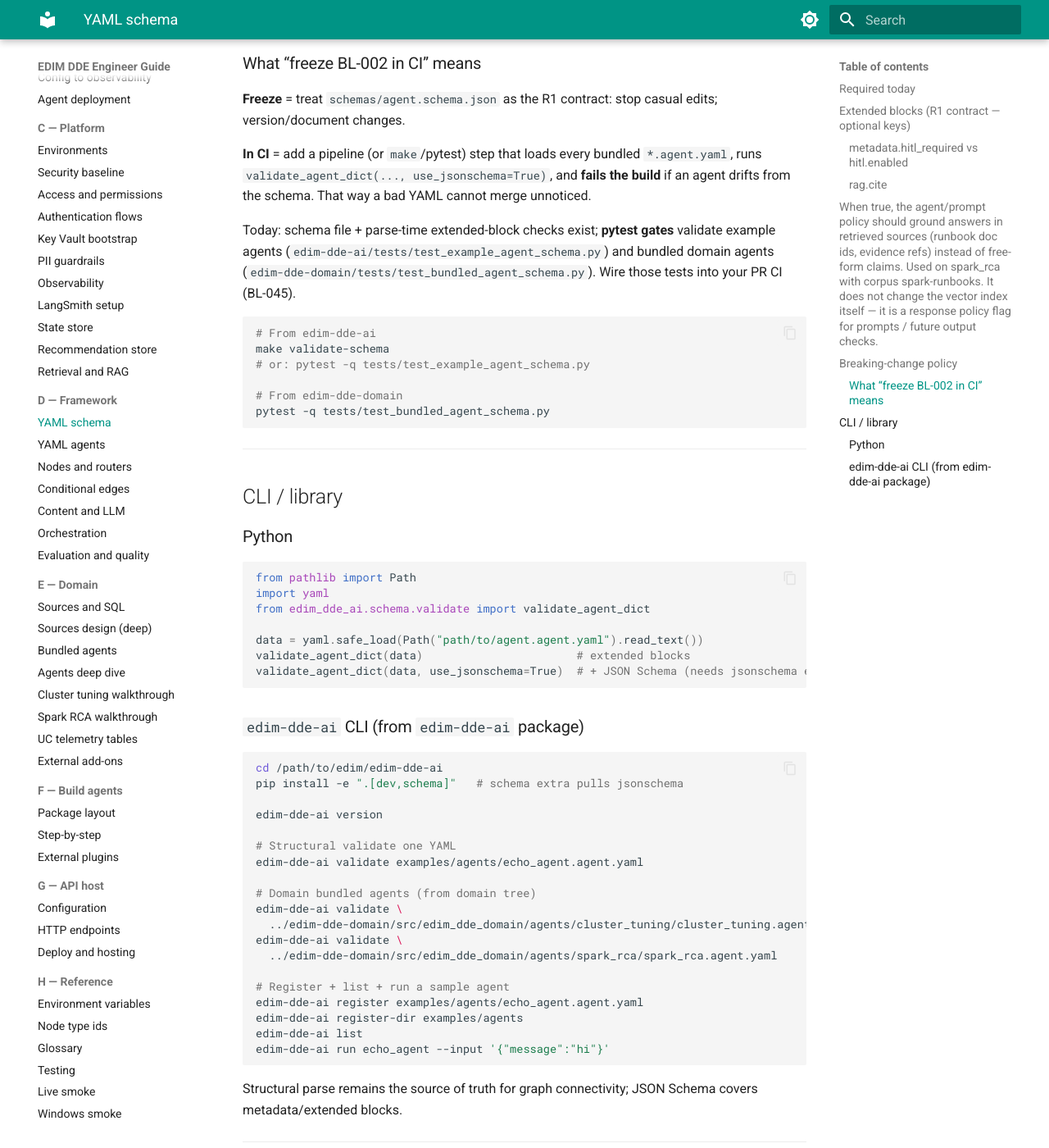
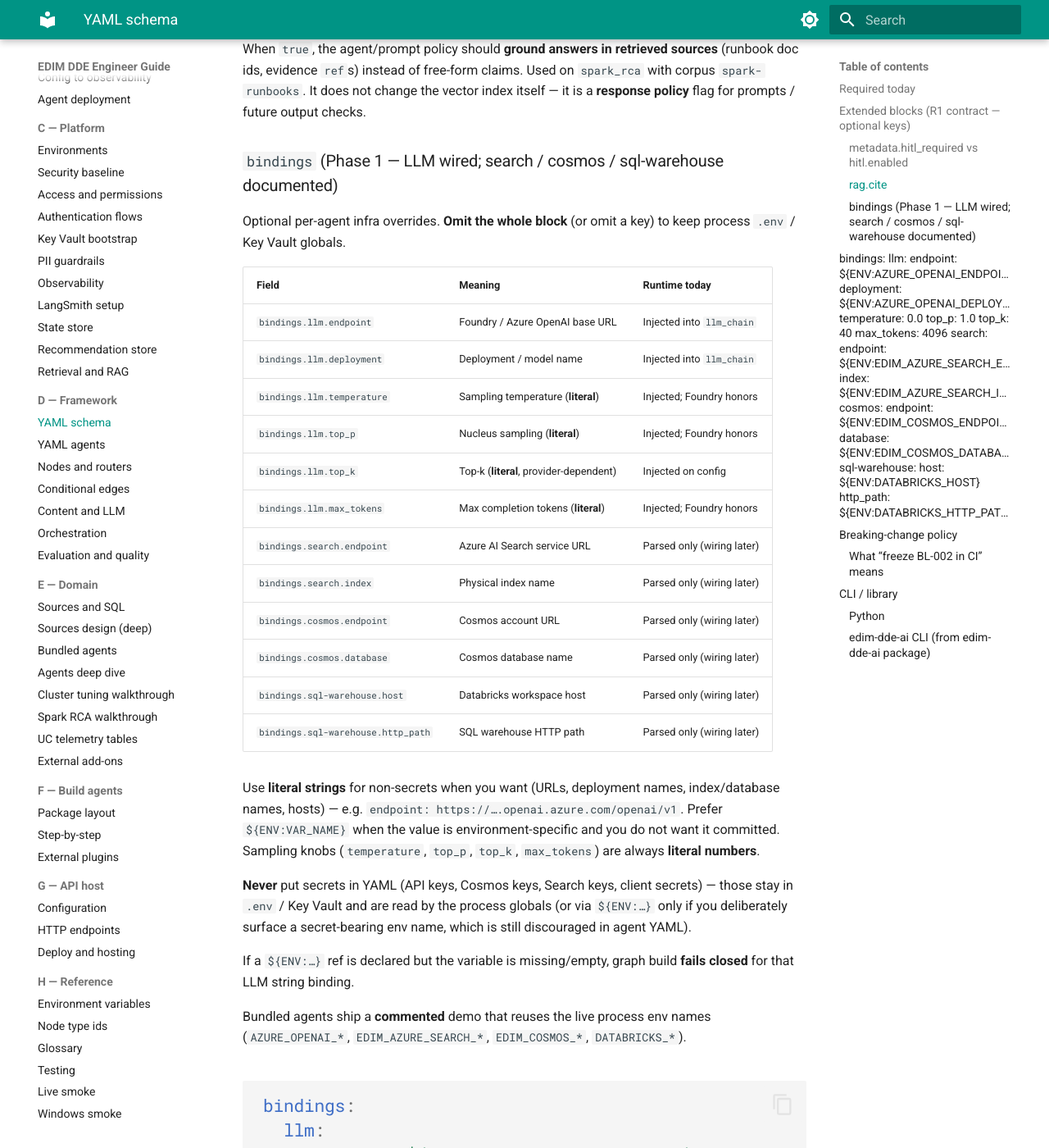
Before and after one commit to sabbineni07/edim-dde-domain, an MkDocs documentation site: the page built from docs/framework/yaml-schema.md, in a window 1280 px wide and 1400 px high, scrolled down 2895 px. Shown: the whole window at 82% size. Built offline with MkDocs 1.6.1 and Material for MkDocs 9.7.7, drawn with Linux system fonts in a browser that asks for light colours; some of the changed text lies outside the part shown.

Commit message:
bindings through yaml config

````diff
--- a/docs/framework/yaml-schema.md
+++ b/docs/framework/yaml-schema.md
@@ -65,6 +65,27 @@ metadata:
 model:
   ref: foundry-gpt-4o     # logical id; resolves via env/registry later
 
+# Optional Phase 1: per-agent infra targets (omit → process .env globals).
+# llm is wired today (incl. literal sampling knobs); search / cosmos /
+# sql-warehouse are shape-validated for demos.
+bindings:
+  llm:
+    endpoint: ${ENV:AZURE_OPENAI_ENDPOINT}
+    deployment: ${ENV:AZURE_OPENAI_DEPLOYMENT_NAME}
+    temperature: 0.0
+    top_p: 1.0
+    top_k: 40
+    max_tokens: 4096
+  search:
+    endpoint: ${ENV:EDIM_AZURE_SEARCH_ENDPOINT}
+    index: ${ENV:EDIM_AZURE_SEARCH_INDEX}
+  cosmos:
+    endpoint: ${ENV:EDIM_COSMOS_ENDPOINT}
+    database: ${ENV:EDIM_COSMOS_DATABASE}
+  sql-warehouse:
+    host: ${ENV:DATABRICKS_HOST}
+    http_path: ${ENV:DATABRICKS_HTTP_PATH}
+
 tools: []                 # future tool registry refs
 
 rag:
@@ -103,6 +124,53 @@ Practical R1: set `metadata.hitl_required` for documentation/catalog; keep `hitl
 ### `rag.cite`
 
 When `true`, the agent/prompt policy should **ground answers in retrieved sources** (runbook doc ids, evidence `ref`s) instead of free-form claims. Used on `spark_rca` with corpus `spark-runbooks`. It does not change the vector index itself — it is a **response policy** flag for prompts / future output checks.
+
+### `bindings` (Phase 1 — LLM wired; search / cosmos / sql-warehouse documented)
+
+Optional per-agent infra overrides. **Omit the whole block** (or omit a key) to keep process `.env` / Key Vault globals.
+
+| Field | Meaning | Runtime today |
+|-------|---------|---------------|
+| `bindings.llm.endpoint` | Foundry / Azure OpenAI base URL | Injected into `llm_chain` |
+| `bindings.llm.deployment` | Deployment / model name | Injected into `llm_chain` |
+| `bindings.llm.temperature` | Sampling temperature (**literal**) | Injected; Foundry honors |
+| `bindings.llm.top_p` | Nucleus sampling (**literal**) | Injected; Foundry honors |
+| `bindings.llm.top_k` | Top-k (**literal**, provider-dependent) | Injected on config |
+| `bindings.llm.max_tokens` | Max completion tokens (**literal**) | Injected; Foundry honors |
+| `bindings.search.endpoint` | Azure AI Search service URL | Parsed only (wiring later) |
+| `bindings.search.index` | Physical index name | Parsed only (wiring later) |
+| `bindings.cosmos.endpoint` | Cosmos account URL | Parsed only (wiring later) |
+| `bindings.cosmos.database` | Cosmos database name | Parsed only (wiring later) |
+| `bindings.sql-warehouse.host` | Databricks workspace host | Parsed only (wiring later) |
+| `bindings.sql-warehouse.http_path` | SQL warehouse HTTP path | Parsed only (wiring later) |
+
+Use **literal strings** for non-secrets when you want (URLs, deployment names, index/database names, hosts) — e.g. `endpoint: https://….openai.azure.com/openai/v1`. Prefer `${ENV:VAR_NAME}` when the value is environment-specific and you do not want it committed. Sampling knobs (`temperature`, `top_p`, `top_k`, `max_tokens`) are always **literal numbers**.
+
+**Never** put secrets in YAML (API keys, Cosmos keys, Search keys, client secrets) — those stay in `.env` / Key Vault and are read by the process globals (or via `${ENV:…}` only if you deliberately surface a secret-bearing env name, which is still discouraged in agent YAML).
+
+If a `${ENV:…}` ref is declared but the variable is missing/empty, graph build **fails closed** for that LLM string binding.
+
+Bundled agents ship a **commented** demo that reuses the live process env names (`AZURE_OPENAI_*`, `EDIM_AZURE_SEARCH_*`, `EDIM_COSMOS_*`, `DATABRICKS_*`).
+
+```yaml
+bindings:
+  llm:
+    endpoint: ${ENV:AZURE_OPENAI_ENDPOINT}
+    deployment: ${ENV:AZURE_OPENAI_DEPLOYMENT_NAME}
+    temperature: 0.0
+    top_p: 1.0
+    top_k: 40
+    max_tokens: 4096
+  search:
+    endpoint: ${ENV:EDIM_AZURE_SEARCH_ENDPOINT}
+    index: ${ENV:EDIM_AZURE_SEARCH_INDEX}
+  cosmos:
+    endpoint: ${ENV:EDIM_COSMOS_ENDPOINT}
+    database: ${ENV:EDIM_COSMOS_DATABASE}
+  sql-warehouse:
+    host: ${ENV:DATABRICKS_HOST}
+    http_path: ${ENV:DATABRICKS_HTTP_PATH}
+```
 ---
 
 ## Breaking-change policy
````
Also changed, not shown: docs/framework/yaml-agents.md (+24 -0 lines), src/edim_dde_domain/agents/cluster_tuning/cluster_tuning.agent.yaml (+26 -0 lines), src/edim_dde_domain/agents/spark_rca/spark_rca.agent.yaml (+26 -0 lines), 4 other files.
